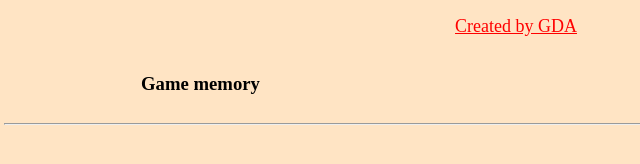
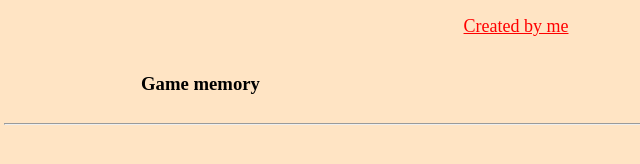
Before and after one commit to Alex-SomeCode/memory, a plain HTML site: page index.html in a window 1280 px wide. Shown: the full height of the page, 124-764 px from the left. Drawn offline with Linux system fonts and the light colour scheme.

Commit message:
Created by me

```diff
--- a/index.html
+++ b/index.html
@@ -13,7 +13,7 @@
 
   <p style="text-align: center;">
     <a style="color: red; font-size: 18px; text-align: center;" href="https://gdalex.netlify.app/">Created by
-      GDA</a>
+      me</a>
   </p>
 
   <div class="container">
```
